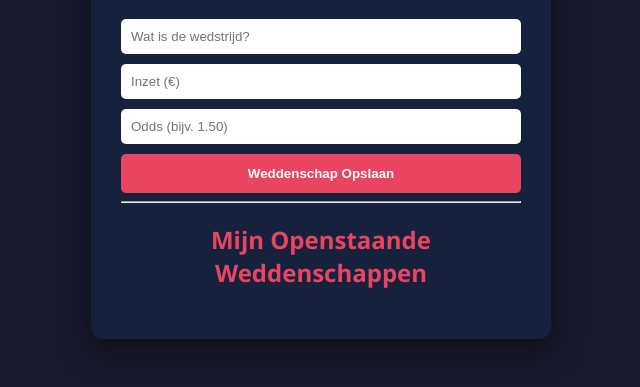
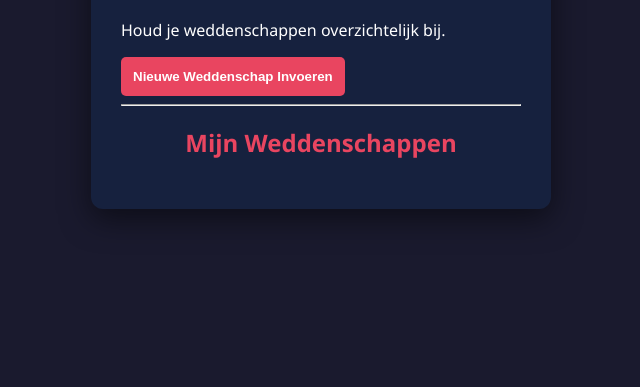
Before and after one commit to vjince/Bettime, a plain HTML site: page index.html in a window 1280 px wide. Shown: the part 155-542 px from the top of the page, without its empty margins (319-959 px from the left). Drawn offline with Linux system fonts and the light colour scheme.

Commit message:
Update index.html

```diff
--- a/index.html
+++ b/index.html
@@ -9,17 +9,13 @@
 
     <div class="container">
         <h1>Bet Tracker 📈</h1>
+        <p>Houd je weddenschappen overzichtelijk bij.</p>
 
-        <div class="input-section">
-            <input type="text" id="wedstrijd" placeholder="Wat is de wedstrijd?">
-            <input type="number" id="inzet" placeholder="Inzet (€)">
-            <input type="number" id="odds" step="0.01" placeholder="Odds (bijv. 1.50)">
-            <button id="voeg-toe">Weddenschap Opslaan</button>
-        </div>
+        <button id="start-invullen" class="hoofd-knop">Nieuwe Weddenschap Invoeren</button>
 
         <hr>
 
-        <h2>Mijn Openstaande Weddenschappen</h2>
+        <h2>Mijn Weddenschappen</h2>
         <ul id="bet-lijst">
             </ul>
     </div>
```
